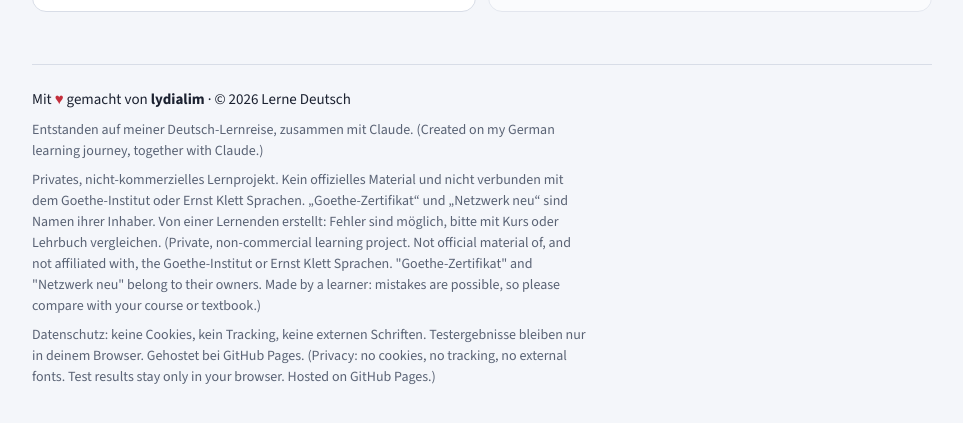
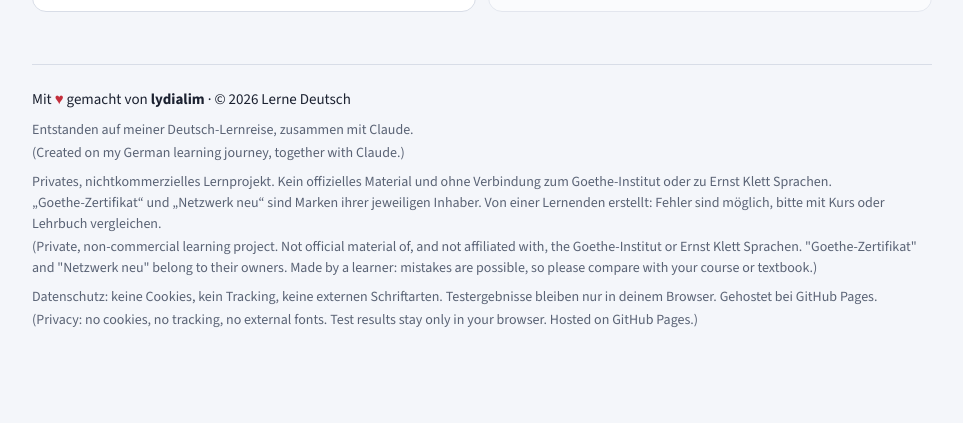
Before and after one commit to lydialim/lerne-deutsch, a plain HTML site: page index.html in a window 1280 px wide. Shown: the part 305-728 px from the top of the page, without its empty margins (158-1121 px from the left). Drawn offline with Linux system fonts and the light colour scheme.

Commit message:
Fix German grammar and wording in the footer (#2)
* Fix German grammar and wording in the footer

- nicht-kommerzielles -> nichtkommerzielles (one word)
- 'nicht verbunden mit dem …' -> 'ohne Verbindung zum Goethe-Institut oder zu Ernst Klett Sprachen'
- 'sind Namen ihrer Inhaber' -> 'sind Marken ihrer jeweiligen Inhaber' (trademarks, as the English says)
- 'externen Schriften' -> 'externen Schriftarten' (fonts)

Co-Authored-By: Claude Sonnet 5.5 <noreply@anthropic.com>
Claude-Session: https://claude.ai/code/session_01PFoVNxiqRqoipMwQb2qaXo

* Footer: full page width, English on its own line

- remove the 80ch cap on footer paragraphs so the footer follows the page width
- show each English line on a new line under its German line
- keep the quoted names Goethe-Zertifikat and Netzwerk neu unbroken

Co-Authored-By: Claude Sonnet 5.5 <noreply@anthropic.com>
Claude-Session: https://claude.ai/code/session_01PFoVNxiqRqoipMwQb2qaXo

---------

Co-authored-by: Claude <noreply@anthropic.com>

```diff
--- a/assets/css/style.css
+++ b/assets/css/style.css
@@ -255,10 +255,11 @@ a.tcard:hover{border-color:var(--ink)}
 .ovcard ul{margin:0;padding-left:18px;display:flex;flex-direction:column;gap:2px}
 .ovcard li a{color:var(--ink)}
 .foot{padding-block:24px 8px;font-size:14px;line-height:1.5;color:var(--muted);border-top:1px solid var(--line);margin-top:32px;display:flex;flex-direction:column;gap:8px}
-.foot p{max-width:80ch}
+.foot p{max-width:none;margin:0}
 .foot .love{color:var(--ink);font-size:15px}
 .foot .heart{color:var(--die)}
-.foot .en{font-size:1em}
+.foot .nb{white-space:nowrap}
+.foot .en{display:block;font-size:1em;margin-top:2px}
 .levels{display:grid;grid-template-columns:repeat(auto-fit,minmax(min(100%,260px),1fr));gap:12px;padding-block:20px}
 .levels a,.levels div{background:var(--card);border:1.5px solid var(--line);border-radius:14px;padding:18px;text-decoration:none;color:var(--ink);display:flex;flex-direction:column;gap:6px}
 .levels a:hover{border-color:var(--ink)}
--- a/assets/js/layout.js
+++ b/assets/js/layout.js
@@ -94,8 +94,8 @@
   f.innerHTML = `
   <p class="love">Mit <span class="heart" aria-label="Liebe">♥</span> gemacht von <b>lydialim</b> · © 2026 Lerne Deutsch</p>
   <p>Entstanden auf meiner Deutsch-Lernreise, zusammen mit Claude. <span class="en">(Created on my German learning journey, together with Claude.)</span></p>
-  <p>Privates, nicht-kommerzielles Lernprojekt. Kein offizielles Material und nicht verbunden mit dem Goethe-Institut oder Ernst Klett Sprachen. „Goethe-Zertifikat“ und „Netzwerk neu“ sind Namen ihrer Inhaber. Von einer Lernenden erstellt: Fehler sind möglich, bitte mit Kurs oder Lehrbuch vergleichen.
+  <p>Privates, nichtkommerzielles Lernprojekt. Kein offizielles Material und ohne Verbindung zum Goethe-Institut oder zu Ernst Klett Sprachen. <span class="nb">„Goethe-Zertifikat“</span> und <span class="nb">„Netzwerk neu“</span> sind Marken ihrer jeweiligen Inhaber. Von einer Lernenden erstellt: Fehler sind möglich, bitte mit Kurs oder Lehrbuch vergleichen.
   <span class="en">(Private, non-commercial learning project. Not official material of, and not affiliated with, the Goethe-Institut or Ernst Klett Sprachen. "Goethe-Zertifikat" and "Netzwerk neu" belong to their owners. Made by a learner: mistakes are possible, so please compare with your course or textbook.)</span></p>
-  <p>Datenschutz: keine Cookies, kein Tracking, keine externen Schriften. Testergebnisse bleiben nur in deinem Browser. Gehostet bei GitHub Pages.
+  <p>Datenschutz: keine Cookies, kein Tracking, keine externen Schriftarten. Testergebnisse bleiben nur in deinem Browser. Gehostet bei GitHub Pages.
   <span class="en">(Privacy: no cookies, no tracking, no external fonts. Test results stay only in your browser. Hosted on GitHub Pages.)</span></p>`;
 })();
```
